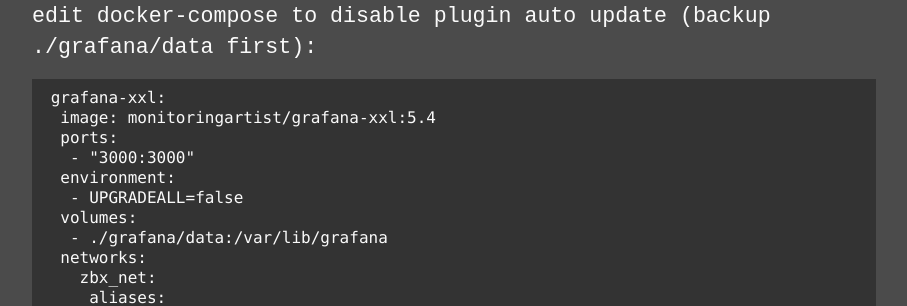
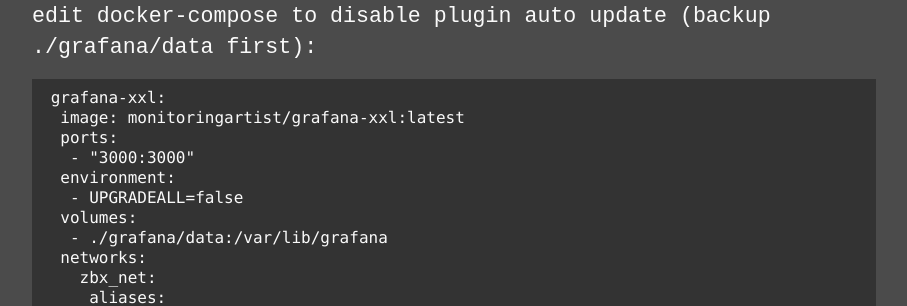
Before and after one commit to lumiere000/blog, a Jekyll site: the page built from _posts/2019-08-12-grafana-xxl_zabbix_fix.md, in a window 1280 px wide. Shown: the part 644-950 px from the top of the page, without its empty margins (186-1093 px from the left). Built offline with Jekyll 4.4.1, drawn with Linux system fonts in a browser that asks for light colours; nearby versions of some CDN libraries; some of the changed text lies outside the part shown.

Commit message:
version update

````diff
--- a/_posts/2019-08-12-grafana-xxl_zabbix_fix.md
+++ b/_posts/2019-08-12-grafana-xxl_zabbix_fix.md
@@ -16,7 +16,7 @@
 
 ```
  grafana-xxl:
-  image: monitoringartist/grafana-xxl:5.4
+  image: monitoringartist/grafana-xxl:latest
   ports:
    - "3000:3000"
   environment:
````
